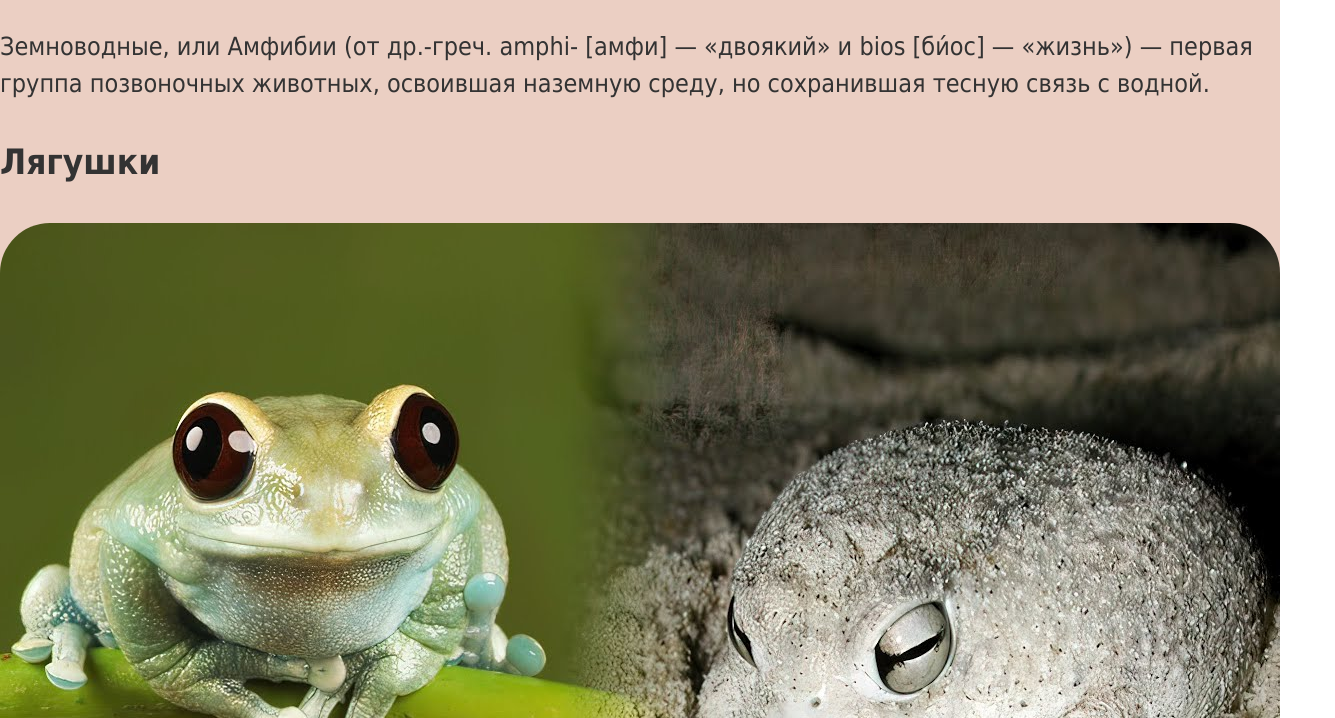
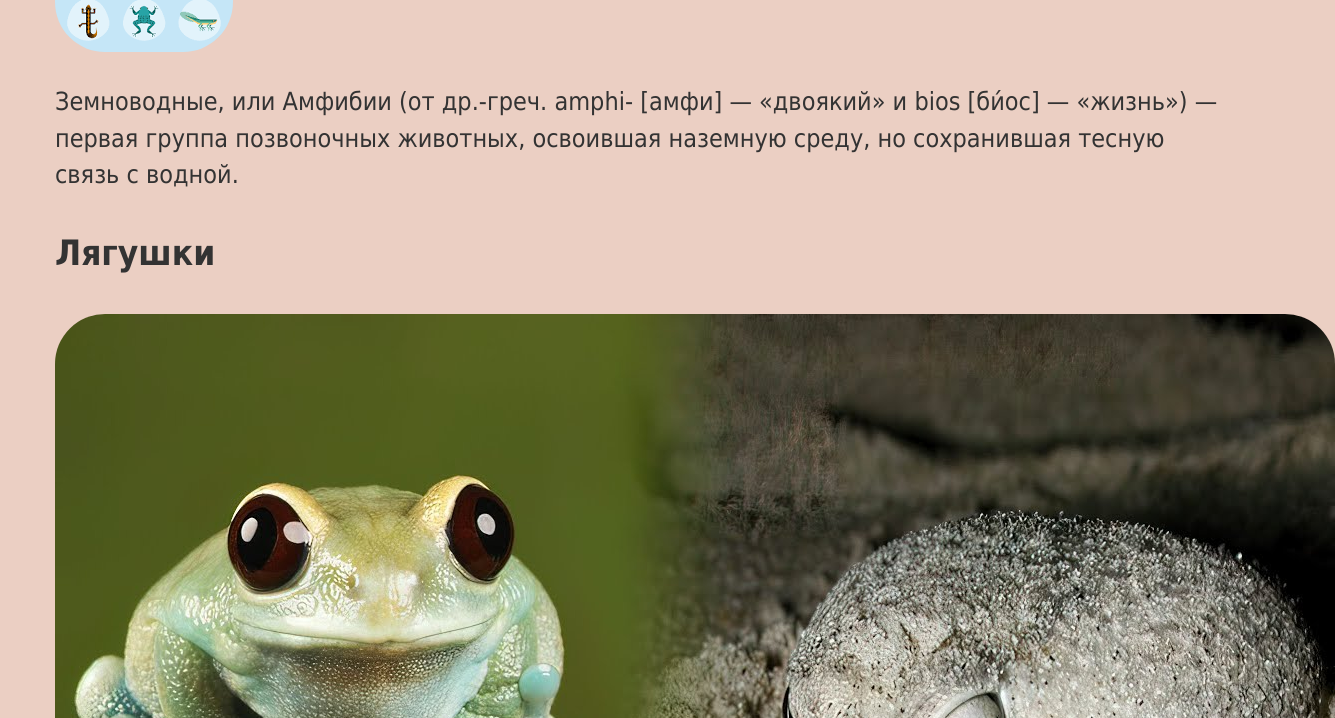
Before and after one commit to lia00237/frogis, a plain HTML site: page index.html in a window 1280 px wide. Shown: the part 701-1419 px from the top of the page, 1335 px wide, since content can reach past the window. Drawn offline with Linux system fonts and the light colour scheme.

Commit message:
Update style.css

```diff
--- a/style.css
+++ b/style.css
@@ -6,8 +6,8 @@
 	line-height: 1.45;
 }
 body{
-	padding: 0;
-	margin: 0 auto;
+	padding: 25px;
+	margin: 30px;
 	background-color:#fff;
 	color:#333;
 	background-image: url(img/peach.jpg);
```
